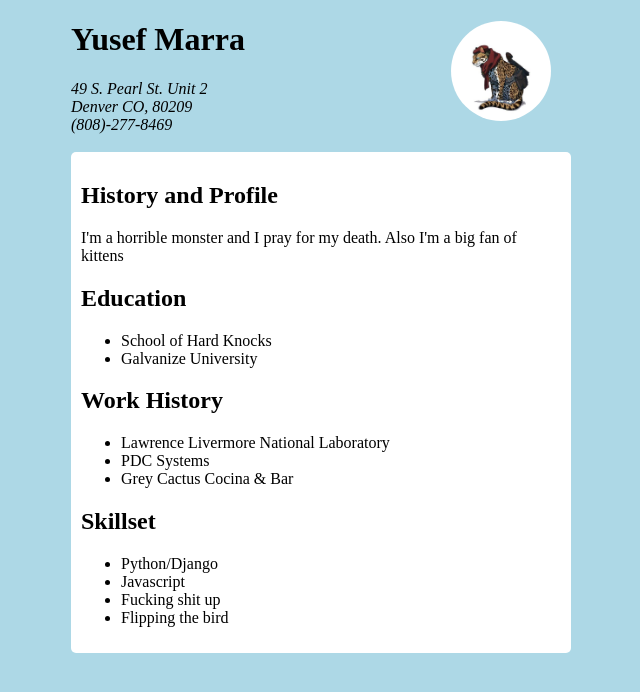
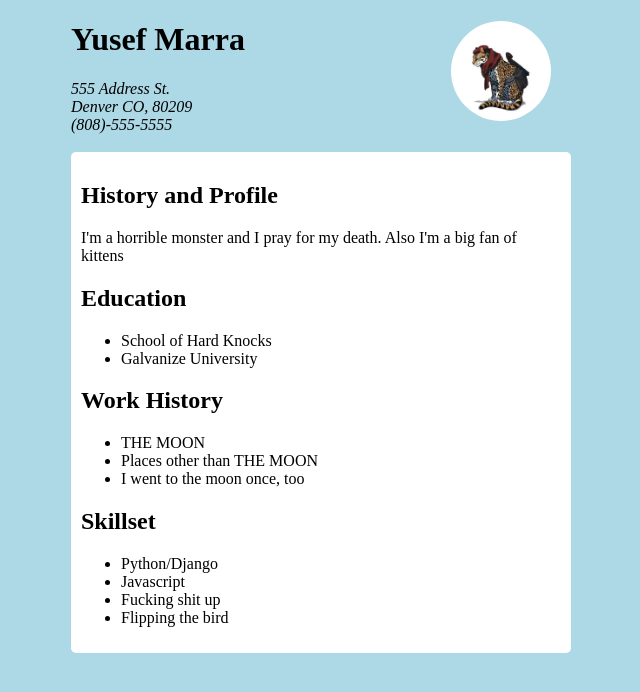
Before and after one commit to yusefmarra/resume, a plain HTML site: page index.html in a window 1280 px wide. Shown: the whole page, without its empty margins (319-959 px from the left). Drawn offline with Linux system fonts and the light colour scheme.

Commit message:
Took personal info off the internet. Oops

```diff
--- a/index.html
+++ b/index.html
@@ -14,9 +14,9 @@
       <img src="ocelot.jpeg">
       <h1>Yusef Marra</h1>
       <address>
-        49 S. Pearl St. Unit 2<br>
+        555  Address St. <br>
         Denver CO, 80209<br>
-        (808)-277-8469
+        (808)-555-5555
       </address>
       <br>
     </header>
@@ -34,9 +34,9 @@
 
         <h2>Work History</h2>
           <ul>
-            <li>Lawrence Livermore National Laboratory</li>
-            <li>PDC Systems</li>
-            <li>Grey Cactus Cocina & Bar</li>
+            <li>THE MOON</li>
+            <li>Places other than THE MOON</li>
+            <li>I went to the moon once, too</li>
           </ul>
 
           <h2>Skillset</h2>
```
